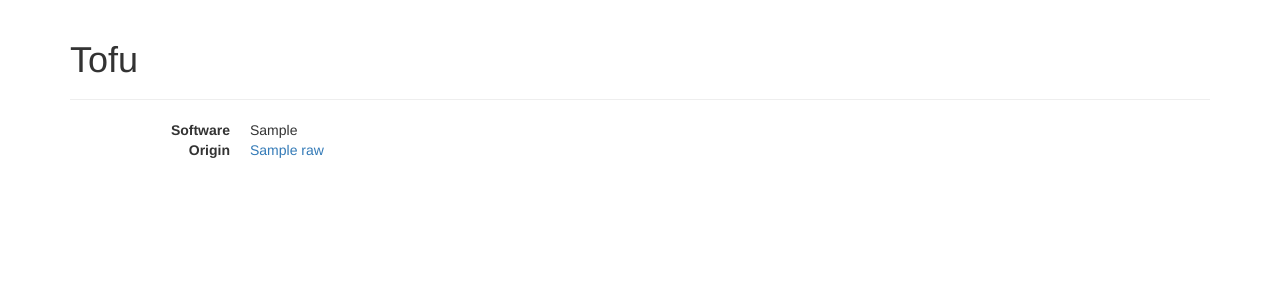
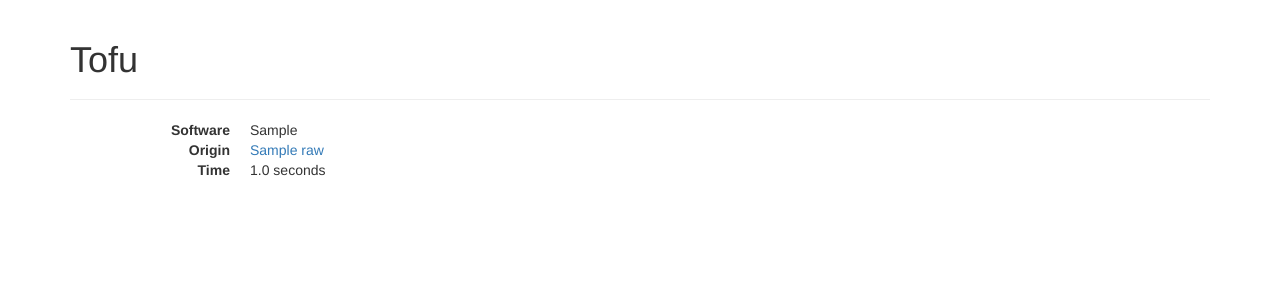
Before and after one commit to ufo-kit/tofuweb, a Flask app: page /reco/show/1 in a window 1280 px wide. Shown: the top 300 px of the page. Run offline with Flask 2, Linux system fonts and the light colour scheme; tables that the repository leaves empty hold one stand-in row (values such as "Sample post"); some libraries are stand-ins or nearby versions.

Commit message:
Remember and show reconstruction time

```diff
--- a/tofuweb/models.py
+++ b/tofuweb/models.py
@@ -6,6 +6,7 @@ class Reconstruction(db.Model):
     software = db.Column(db.String(128))
     axis = db.Column(db.Float)
     done = db.Column(db.Boolean)
+    time = db.Column(db.Float)
     raw_id = db.Column(db.Integer, db.ForeignKey('raw.id'))
     raw = db.relationship('Raw',
             backref=db.backref('reconstructions', lazy='dynamic'))
--- a/tofuweb/templates/reco.html
+++ b/tofuweb/templates/reco.html
@@ -7,6 +7,8 @@
       <dd>{{ dataset.software }}</dd>
       <dt>Origin</dt>
       <dd><a href="/raw/show/{{ dataset.raw.id }}">{{ dataset.raw.name }}</a></dd>
+      <dt>Time</dt>
+      <dd>{{ dataset.time }} seconds</dd>
     </dl>
   </div>
 </div>
--- a/tofuweb/views.py
+++ b/tofuweb/views.py
@@ -39,10 +39,11 @@ class RecoProcess(multiprocessing.Process):
         params.flats = self.dataset.raw.flats_path
         params.output = output
         params.from_projections = True
-        reco.tomo(params)
-        app.logger.debug("Finished reconstruction")
+        time = reco.tomo(params)
+        app.logger.debug("Finished reconstruction in {}s".format(time))
 
         self.dataset.software = 'Tofu {}'.format(__version__)
+        self.dataset.time = time
         self.dataset.done = True
         db.session.commit()
 
```
